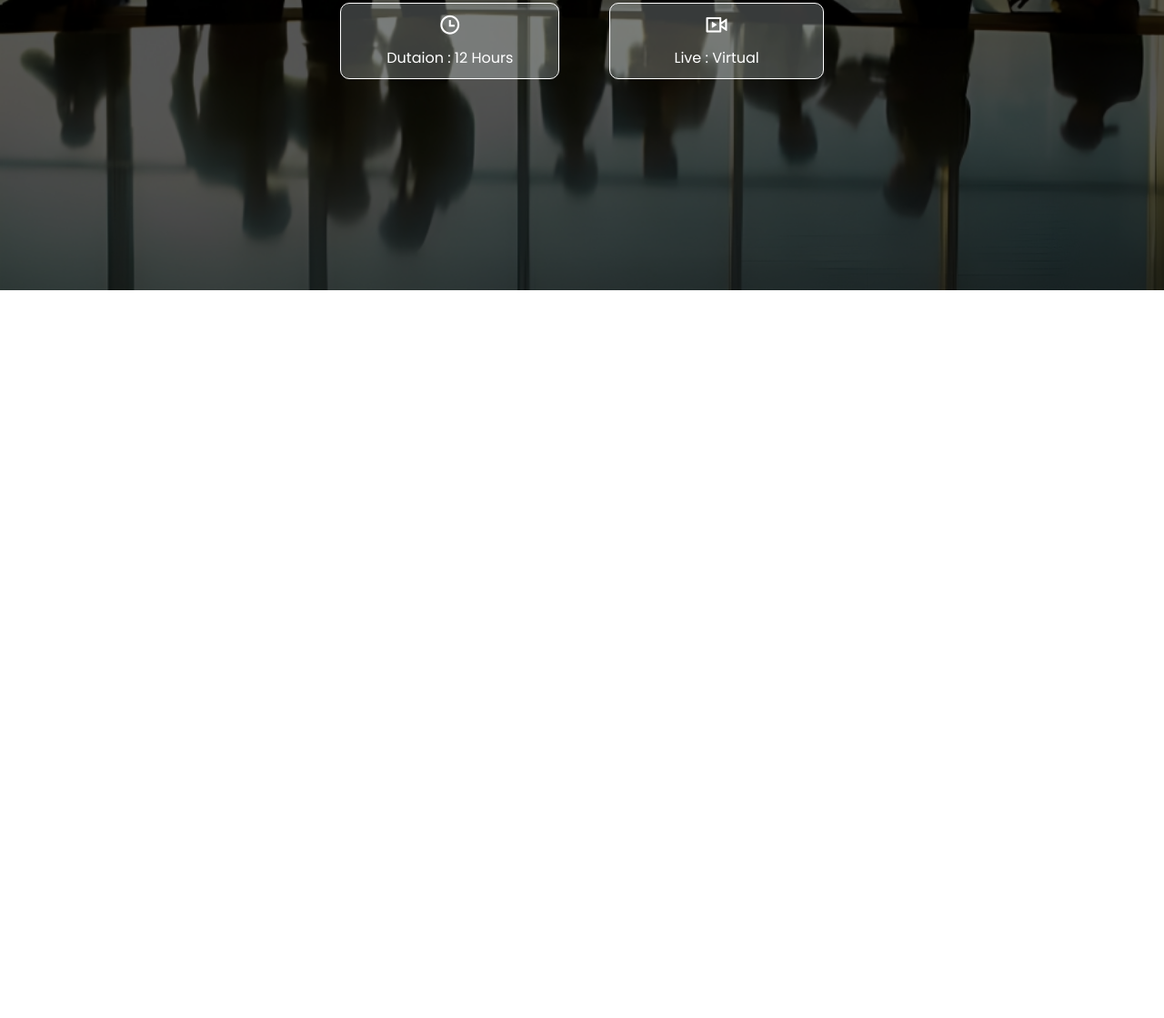
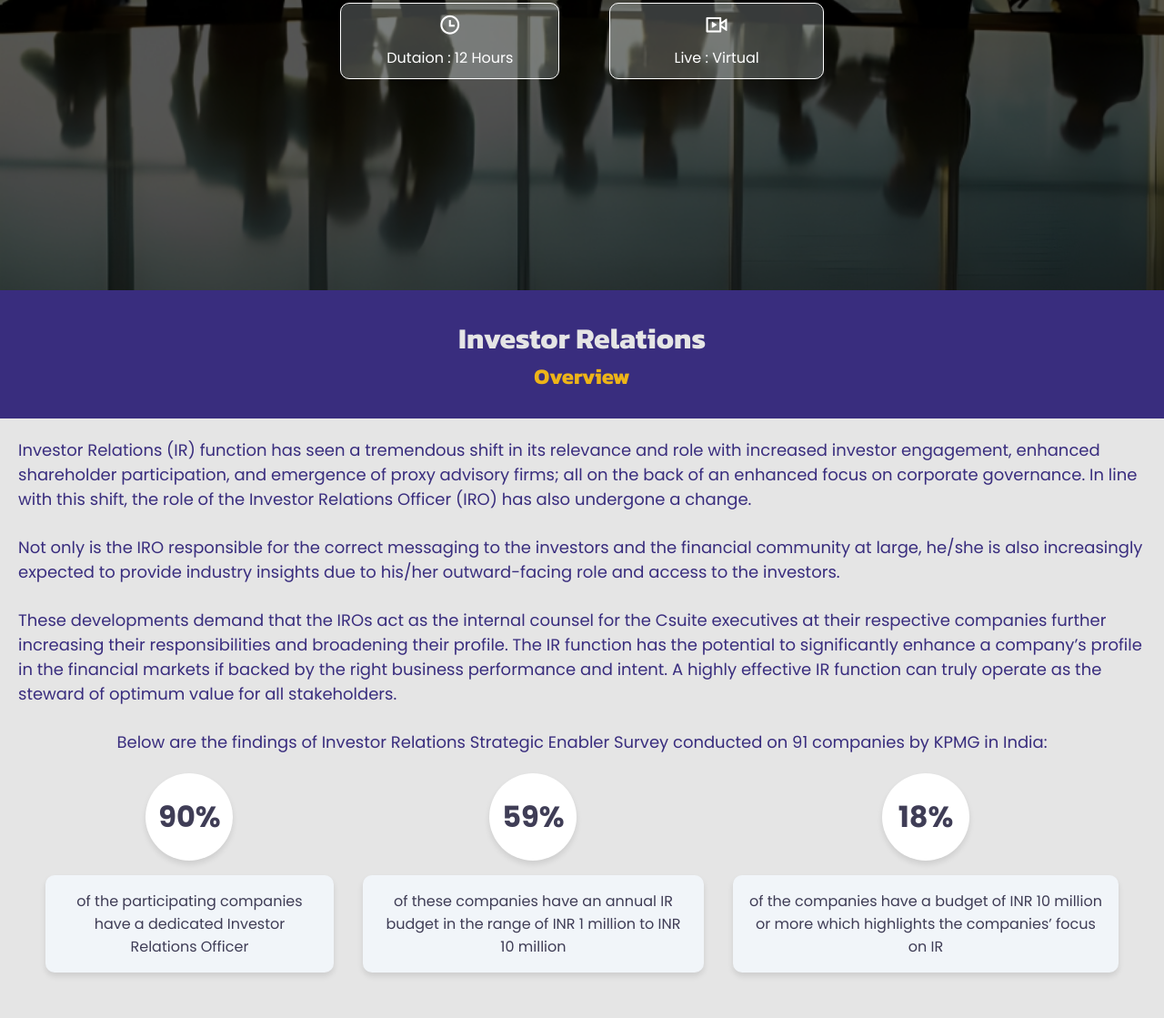
Before and after one commit to PIYUSHDAHLE/Abhiyantriki-Tech-Assignment, a plain HTML site: page index.html in a window 1280 px wide. Shown: the part 491-1610 px from the top of the page at 91% size. Before the commit the page ends 810 px from the top, so only its background shows below. Drawn offline with nearby package versions, Linux system fonts and the light colour scheme.

Commit message:
Investor  Relations Page Part

```diff
--- a/index.html
+++ b/index.html
@@ -11,6 +11,9 @@
 />
   </head>
   <body>
+
+    <!-- Header Section -->
+
     <header>
         <nav>
             <div class="left">
@@ -49,7 +52,79 @@
         </div>
     </div>
 </header>
-    <main></main>
+
+<!-- Main Section -->
+<main>
+
+
+    <!-- Page 1 (IR overview) Section CSS -->
+    <div class="page1">
+
+        <div class="title-box">
+            <h1>Investor Relations</h1>
+            <h2>Overview</h2>
+        </div>
+
+        <p>Investor Relations (IR) function has seen a tremendous shift in its relevance and role
+            with increased investor engagement, enhanced shareholder participation, and
+            emergence of proxy advisory firms; all on the back of an enhanced focus on
+            corporate governance. In line with this shift, the role of the Investor Relations Officer
+            (IRO) has also undergone a change.
+            </p>
+
+            <p>Not only is the IRO responsible for the correct messaging to the investors and the
+                financial community at large, he/she is also increasingly expected to provide industry
+                insights due to his/her outward-facing role and access to the investors.</p>
+
+                <p>These developments demand that the IROs act as the internal counsel for the Csuite executives at their respective companies further increasing their
+                    responsibilities and broadening their profile. The IR function has the potential to
+                    significantly enhance a company’s profile in the financial markets if backed by the
+                    right business performance and intent. A highly effective IR function can truly
+                    operate as the steward of optimum value for all stakeholders.
+                    </p>
+
+                    <p>Below are the findings of Investor Relations Strategic Enabler Survey
+                        conducted on 91 companies by KPMG in India:</p>
+
+                        <div class="container">
+                            <!-- First Card -->
+                            <div class="card">
+                                <div class="circle">
+                                    <span>90%</span>
+                                </div>
+                                <div class="text-box">
+                                    of the participating companies have a dedicated Investor Relations Officer
+                                </div>
+                            </div>
+                            <!-- Second Card -->
+                            <div class="card">
+                                <div class="circle">
+                                    <span>59%</span>
+                                </div>
+                                <div class="text-box">
+                                    of these companies have an annual IR budget in the range of INR 1 million to INR 10 million
+                                </div>
+                            </div>
+                            <!-- Third Card -->
+                            <div class="card">
+                                <div class="circle">
+                                    <span>18%</span>
+                                </div>
+                                <div class="text-box">
+                                    of the companies have a budget of INR 10 million or more which highlights the companies’ focus on IR
+                                </div>
+                            </div>
+                        </div>
+
+
+
+
+
+    </div>
+
+
+</main>
+
 <footer></footer>
 <script src="script.js"></script>
 </body>
--- a/style.css
+++ b/style.css
@@ -3,6 +3,7 @@
 
 @import url('https://fonts.googleapis.com/css2?family=Bebas+Neue&family=Great+Vibes&family=Kanit:ital,wght@0,100;0,200;0,300;0,400;0,500;0,600;0,700;0,800;0,900;1,100;1,200;1,300;1,400;1,500;1,600;1,700;1,800;1,900&family=Montserrat+Alternates:ital,wght@0,100;0,200;0,300;0,400;0,500;0,600;0,700;0,800;0,900;1,100;1,200;1,300;1,400;1,500;1,600;1,700;1,800;1,900&family=Poppins:ital,wght@0,100;0,200;0,300;0,400;0,500;0,600;0,700;0,800;0,900;1,100;1,200;1,300;1,400;1,500;1,600;1,700;1,800;1,900&family=Roboto:ital,wght@0,100..900;1,100..900&display=swap');
 
+@import url('https://fonts.googleapis.com/css2?family=Kanit:ital,wght@0,100;0,200;0,300;0,400;0,500;0,600;0,700;0,800;0,900;1,100;1,200;1,300;1,400;1,500;1,600;1,700;1,800;1,900&display=swap');
 
 *{
 margin: 0;
@@ -23,6 +24,8 @@ width: 100%;
     --new:#EEB418;
     --extra:#b4b4c2;
 }
+
+/*  Header Section CSS */
 
 nav{
     display: flex;
@@ -135,8 +138,88 @@ ul li a:hover{
 .layer .box h4{
     font-weight:400;
 }
+
 .layer .box:hover{
    background-color: var(--primary);
    color: var(--tir);
    cursor: pointer;
 }
+
+/*  Main Section CSS */
+
+/*  Page 1 (IR overview) Section CSS */
+.page1{
+    width: 100%;
+    height: 100vh;
+    display: flex;
+    align-items: center;
+    flex-direction: column;
+    gap: 1rem;
+    background-color: var(--tir);
+    color: var(--primary);
+}
+
+.page1 .title-box{
+    width: 100%;
+    height: 20vh;
+    background-color: var(--primary);
+    display: flex;
+    align-items: center;
+    justify-content: center;
+    flex-direction: column;
+}
+.page1 .title-box h1{
+    font-family: "Kanit", sans-serif;
+    color: var(--tir);
+}
+.page1 .title-box h2{
+    font-family: "Kanit", sans-serif;
+    color: var(--new);
+}
+
+.page1 p{
+    padding: 5px 20px;
+    font-size: 18px;
+}
+
+.container {
+    display: flex;
+    flex-direction: column;
+    align-items: center;
+    flex-direction: row;
+    gap: 2rem;
+    padding: 0 50px;
+    padding-bottom: 50px;
+}
+
+.card {
+    display: flex;
+    flex-direction: column;
+    align-items: center;
+}
+.circle {
+    display: flex;
+    justify-content: center;
+    align-items: center;
+    width: 6rem;
+    height: 6rem;
+    border-radius: 50%;
+    background-color: white;
+    box-shadow: 0 4px 6px rgba(0, 0, 0, 0.1);
+}
+.circle span {
+    font-size: 2rem;
+    font-weight: bold;
+    color: #3f3d56;
+    box-shadow: inset;
+}
+.text-box {
+    margin-top: 1rem;
+    padding: 1rem;
+    background-color: #f1f5f9;
+    border-radius: 10px;
+    text-align: center;
+    color: #3f3d56;
+    font-size: 1rem;
+    box-shadow: 0 4px 6px rgba(0, 0, 0, 0.1);
+}
```
Lines whose indentation alone changed are shown as unchanged.
